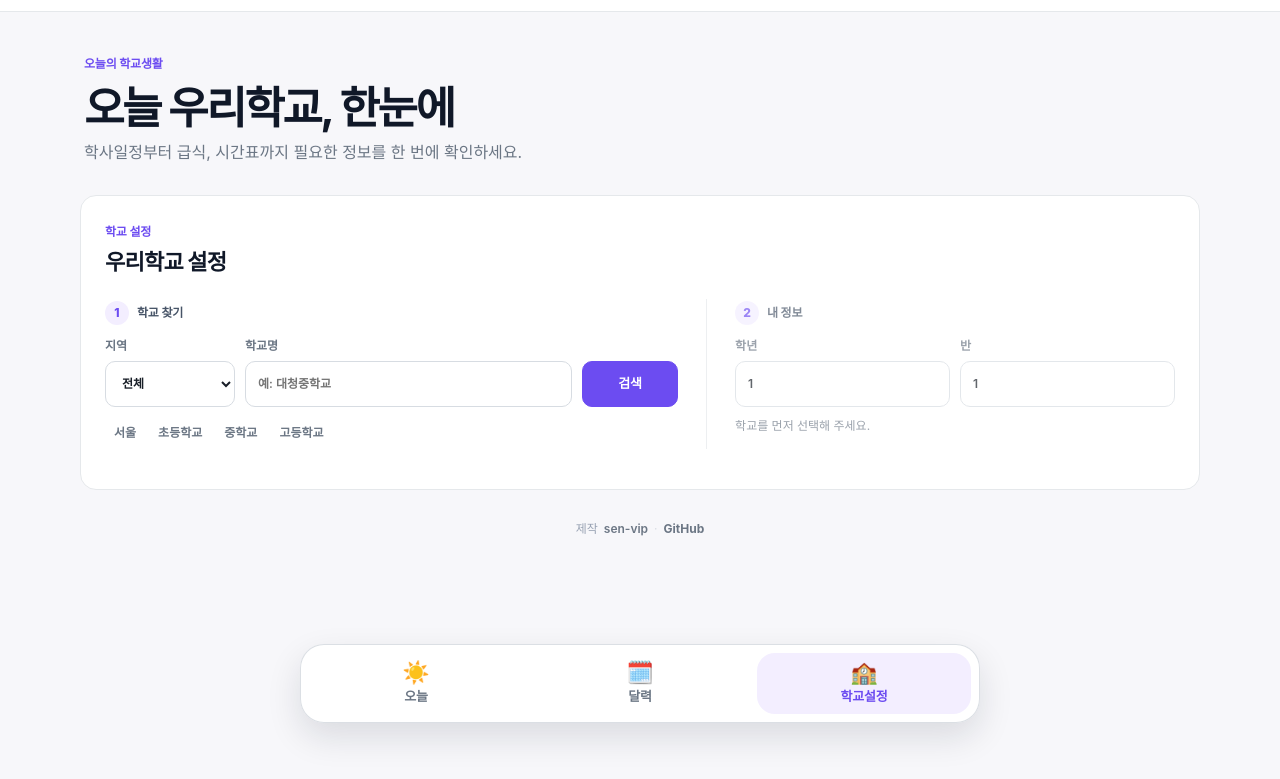
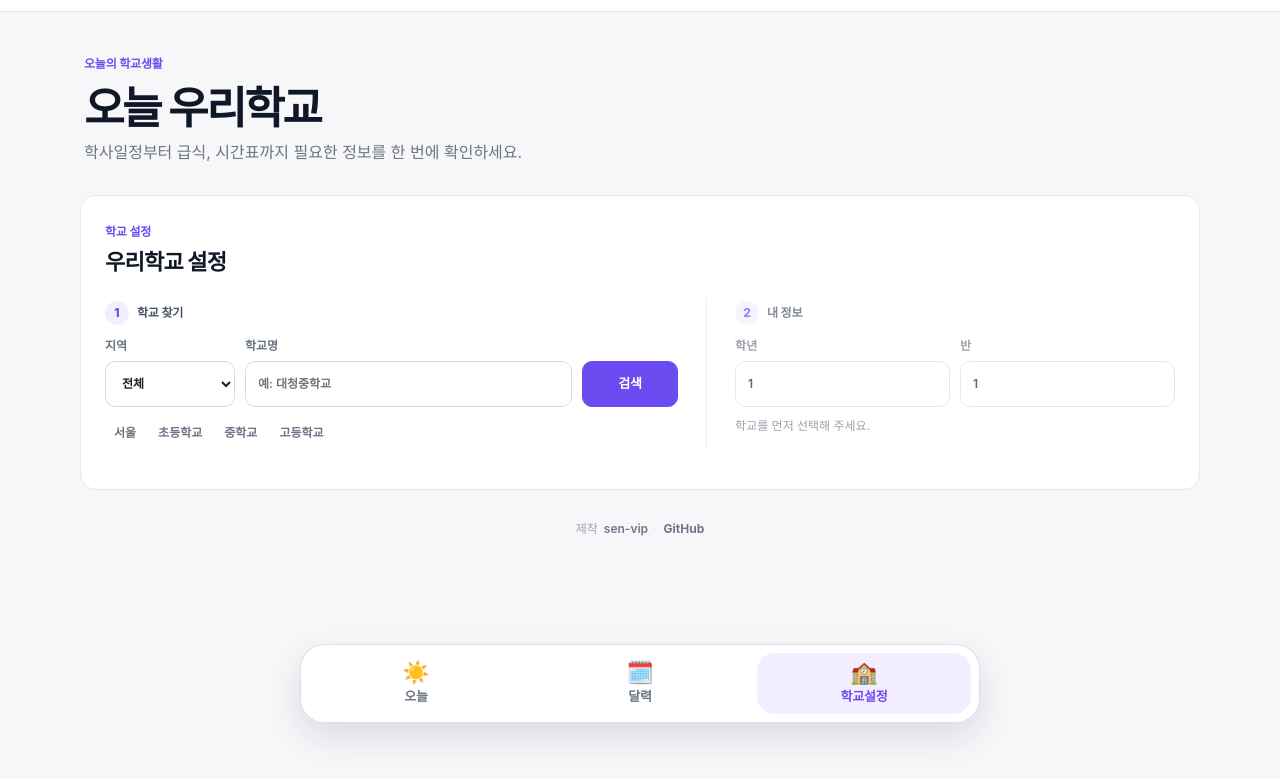
Before and after one commit to sen-vip/school-life-calendar, a plain HTML site: page index.html in a window 1280 px wide. Shown: the part 53-832 px from the top of the page. Drawn offline with Linux system fonts and the light colour scheme; no server answers.

Commit message:
fix index

```diff
--- a/index.html
+++ b/index.html
@@ -44,7 +44,7 @@
   <div class="app-shell">
     <header class="hero" id="home">
       <span class="hero-eyebrow">오늘의 학교생활</span>
-      <h1>오늘 우리학교, 한눈에</h1>
+      <h1>오늘 우리학교</h1>
       <p>학사일정부터 급식, 시간표까지 필요한 정보를 한 번에 확인하세요.</p>
     </header>
 
```
